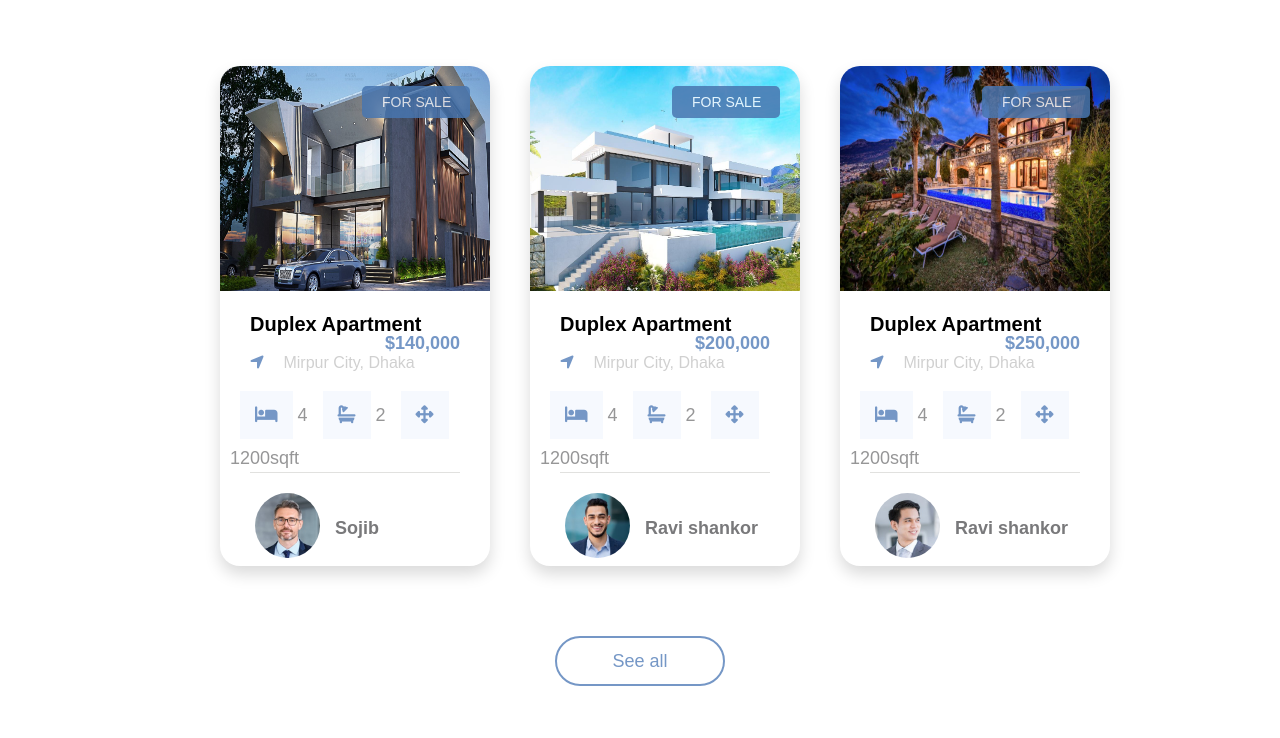
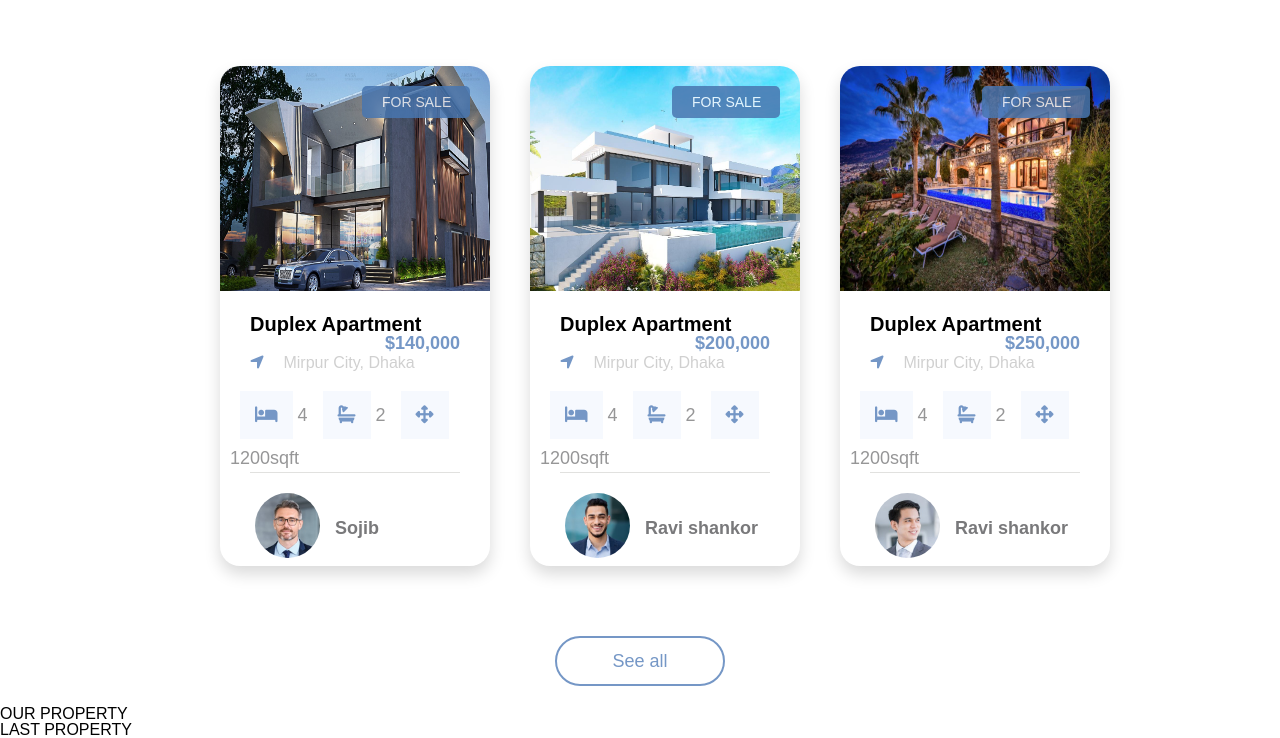
Before and after one commit to hoailuong123/Sgroup-learning, a plain HTML site: page Day 3/index.html in a window 1280 px wide. Shown: the part 127-865 px from the top of the page. Drawn offline with Linux system fonts and the light colour scheme.

Commit message:
Fork From Hoai Luong

```diff
--- a/Day 3/index.html
+++ b/Day 3/index.html
@@ -108,5 +108,17 @@
     <div class="see_all">
         <button type="button" onclick="alert('I LOVE S-GROUP')">See all</button>
       </div>
+    <div class="header2">
+        <div class="title2">
+          <div class="">
+            <p>OUR PROPERTY</p>
+          </div>
+        <div class="catergory2">
+          <div class="">
+            <p> LAST PROPERTY</p>
+          </div>
+        </div>
+        </div>
+    </div>
   </body>
 </html>
```
